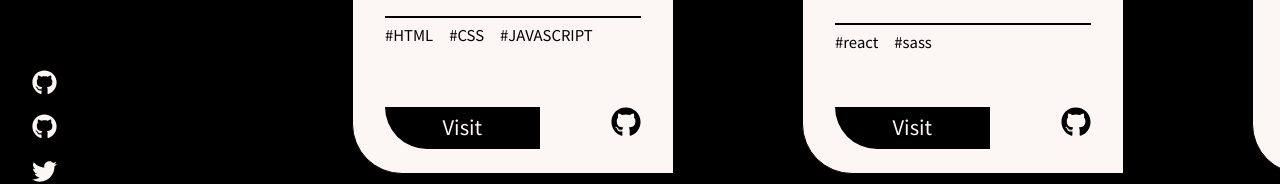
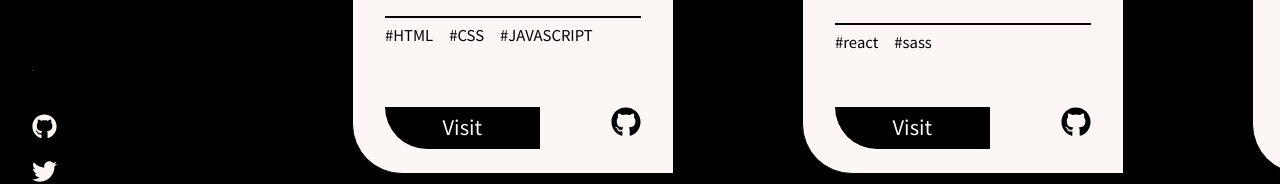
Before and after one commit to Vinay-patle/vinaypatle, a React (Create React App) app: page /work in a window 1280 px wide. Shown: the part 388-572 px from the top of the page. Built offline with nearby package versions, Linux system fonts and the light colour scheme.

Commit message:
Update AllSvgs.js

```diff
--- a/src/components/AllSvgs.js
+++ b/src/components/AllSvgs.js
@@ -30,8 +30,8 @@
     >
       <path
         fill={props.fill}
-        d="M165.9 397.4c0 2-2.3 3.6-5.2 3.6-3.3.3-5.6-1.3-5.6-3.6 0-2 2.3-3.6 5.2-3.6 3-.3 5.6 1.3 5.6 3.6zm-31.1-4.5c-.7 2 1.3 4.3 4.3 4.9 2.6 1 5.6 0 6.2-2s-1.3-4.3-4.3-5.2c-2.6-.7-5.5.3-6.2 2.3zm44.2-1.7c-2.9.7-4.9 2.6-4.6 4.9.3 2 2.9 3.3 5.9 2.6 2.9-.7 4.9-2.6 4.6-4.6-.3-1.9-3-3.2-5.9-2.9zM244.8 8C106.1 8 0 113.3 0 252c0 110.9 69.8 205.8 169.5 239.2 12.8 2.3 17.3-5.6 17.3-12.1 0-6.2-.3-40.4-.3-61.4 0 0-70 15-84.7-29.8 0 0-11.4-29.1-27.8-36.6 0 0-22.9-15.7 1.6-15.4 0 0 24.9 2 38.6 25.8 21.9 38.6 58.6 27.5 72.9 20.9 2.3-16 8.8-27.1 16-33.7-55.9-6.2-112.3-14.3-112.3-110.5 0-27.5 7.6-41.3 23.6-58.9-2.6-6.5-11.1-33.3 2.6-67.9 20.9-6.5 69 27 69 27 20-5.6 41.5-8.5 62.8-8.5s42.8 2.9 62.8 8.5c0 0 48.1-33.6 69-27 13.7 34.7 5.2 61.4 2.6 67.9 16 17.7 25.8 31.5 25.8 58.9 0 96.5-58.9 104.2-114.8 110.5 9.2 7.9 17 22.9 17 46.4 0 33.7-.3 75.4-.3 83.6 0 6.5 4.6 14.4 17.3 12.1C428.2 457.8 496 362.9 496 252 496 113.3 383.5 8 244.8 8zM97.2 352.9c-1.3 1-1 3.3.7 5.2 1.6 1.6 3.9 2.3 5.2 1 1.3-1 1-3.3-.7-5.2-1.6-1.6-3.9-2.3-5.2-1zm-10.8-8.1c-.7 1.3.3 2.9 2.3 3.9 1.6 1 3.6.7 4.3-.7.7-1.3-.3-2.9-2.3-3.9-2-.6-3.6-.3-4.3.7zm32.4 35.6c-1.6 1.3-1 4.3 1.3 6.2 2.3 2.3 5.2 2.6 6.5 1 1.3-1.3.7-4.3-1.3-6.2-2.2-2.3-5.2-2.6-6.5-1zm-11.4-14.7c-1.6 1-1.6 3.6 0 5.9 1.6 2.3 4.3 3.3 5.6 2.3 1.6-1.3 1.6-3.9 0-6.2-1.4-2.3-4-3.3-5.6-2z"
-      />
+        d="M0 1.146C0 .513.526 0 1.175 0h13.65C15.474 0 16 .513 16 1.146v13.708c0 .633-.526 1.146-1.175 1.146H1.175C.526 16 0 15.487 0 14.854zm4.943 12.248V6.169H2.542v7.225zm-1.2-8.212c.837 0 1.358-.554 1.358-1.248-.015-.709-.52-1.248-1.342-1.248S2.4 3.226 2.4 3.934c0 .694.521 1.248 1.327 1.248zm4.908 8.212V9.359c0-.216.016-.432.08-.586.173-.431.568-.878 1.232-.878.869 0 1.216.662 1.216 1.634v3.865h2.401V9.25c0-2.22-1.184-3.252-2.764-3.252-1.274 0-1.845.7-2.165 1.193v.025h-.016l.016-.025V6.169h-2.4c.03.678 0 7.225 0 7.225z"/>
+
     </svg>
   );
 };
```
